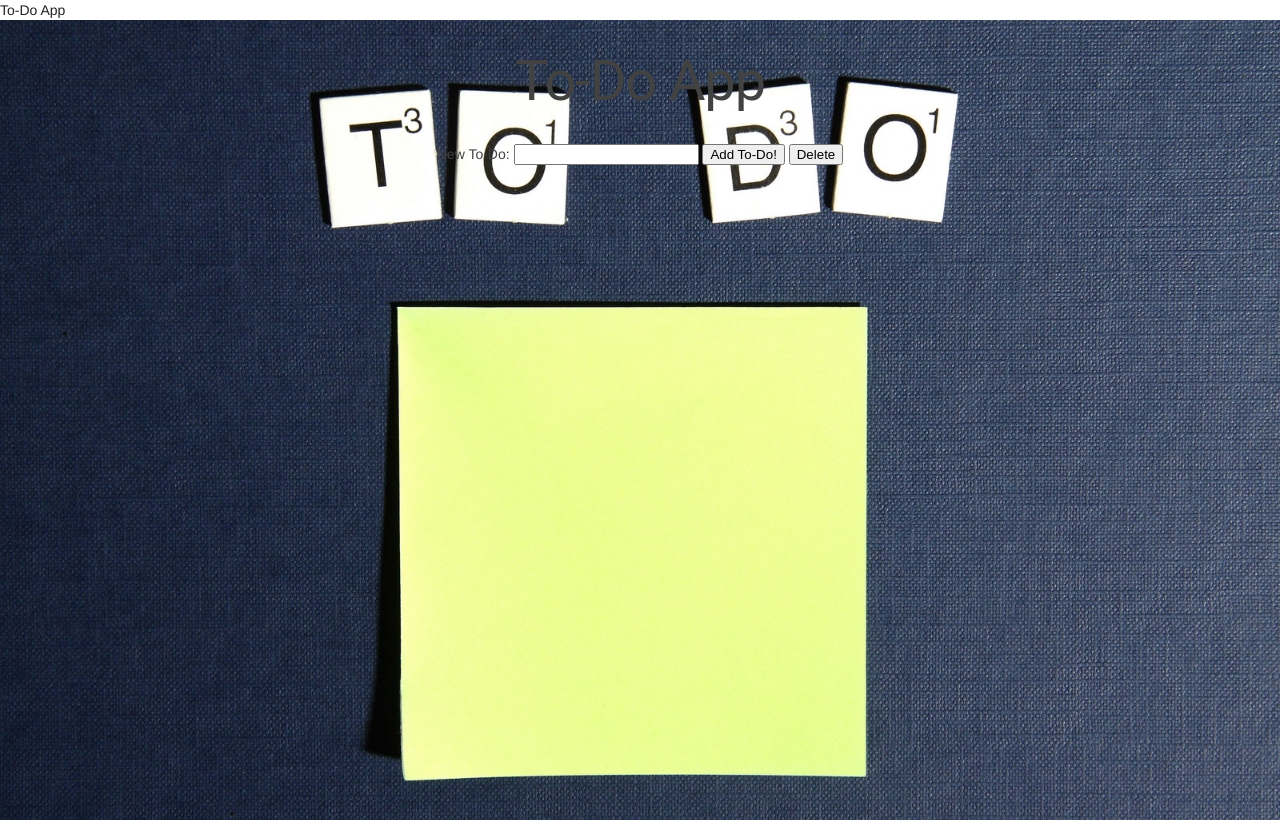
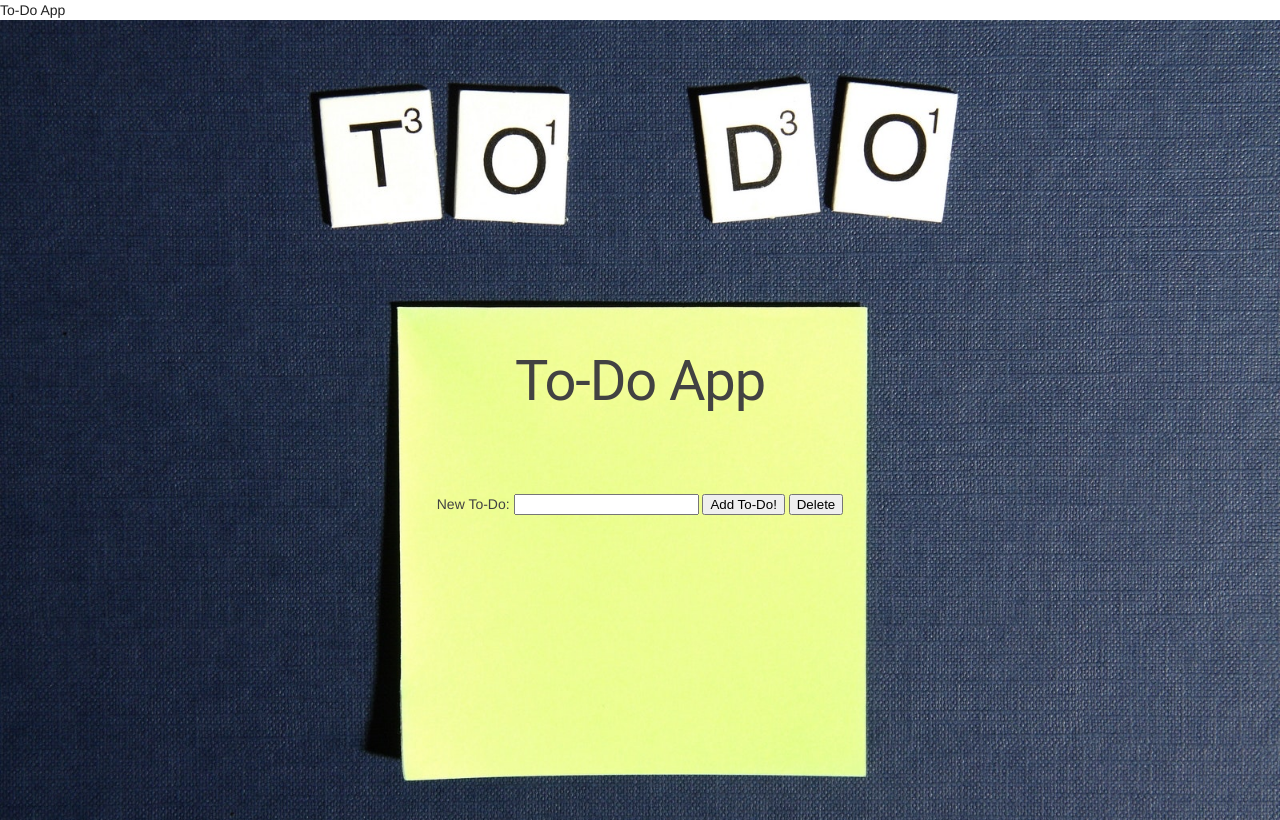
Before and after one commit to AlishaKathryn/to-do-app, a plain HTML site: page index.html in a window 1280 px wide. Drawn offline with nearby package versions, Linux system fonts and the light colour scheme.

Commit message:
Update main.css

```diff
--- a/main.css
+++ b/main.css
@@ -1,14 +1,16 @@
 header {
   background: url(images/to-do.jpg) center / cover;
-  height: 100vh;
+  height: 800px;
   justify-content: center;
   text-align: center;
+  margin-top: 0px;
+  padding-top: 0px;
 }
 
-.title {
-  padding-top: 100px;
+h1 {
+  padding-top: 300px;
 }
 
-.addToDoForm {
-  padding-top: 1500px;
+form {
+  padding-top: 50px;
 }
```
